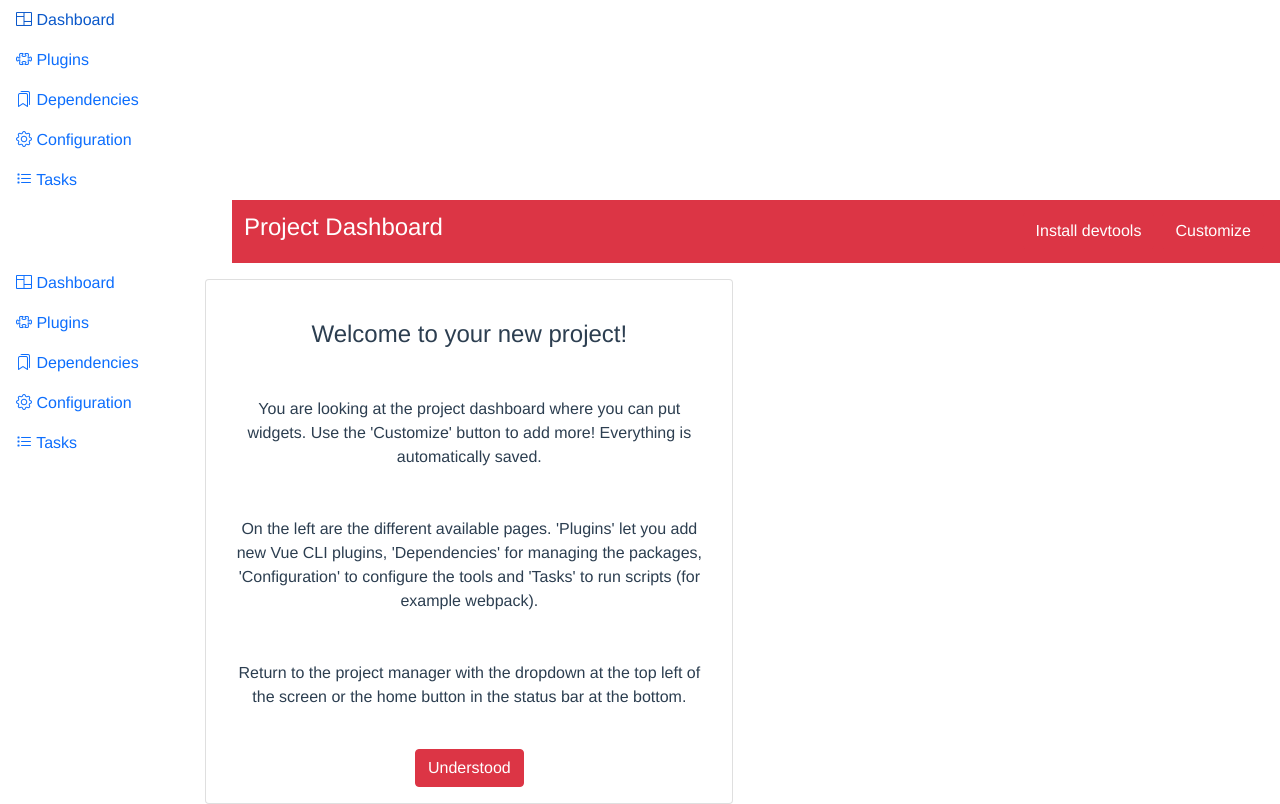
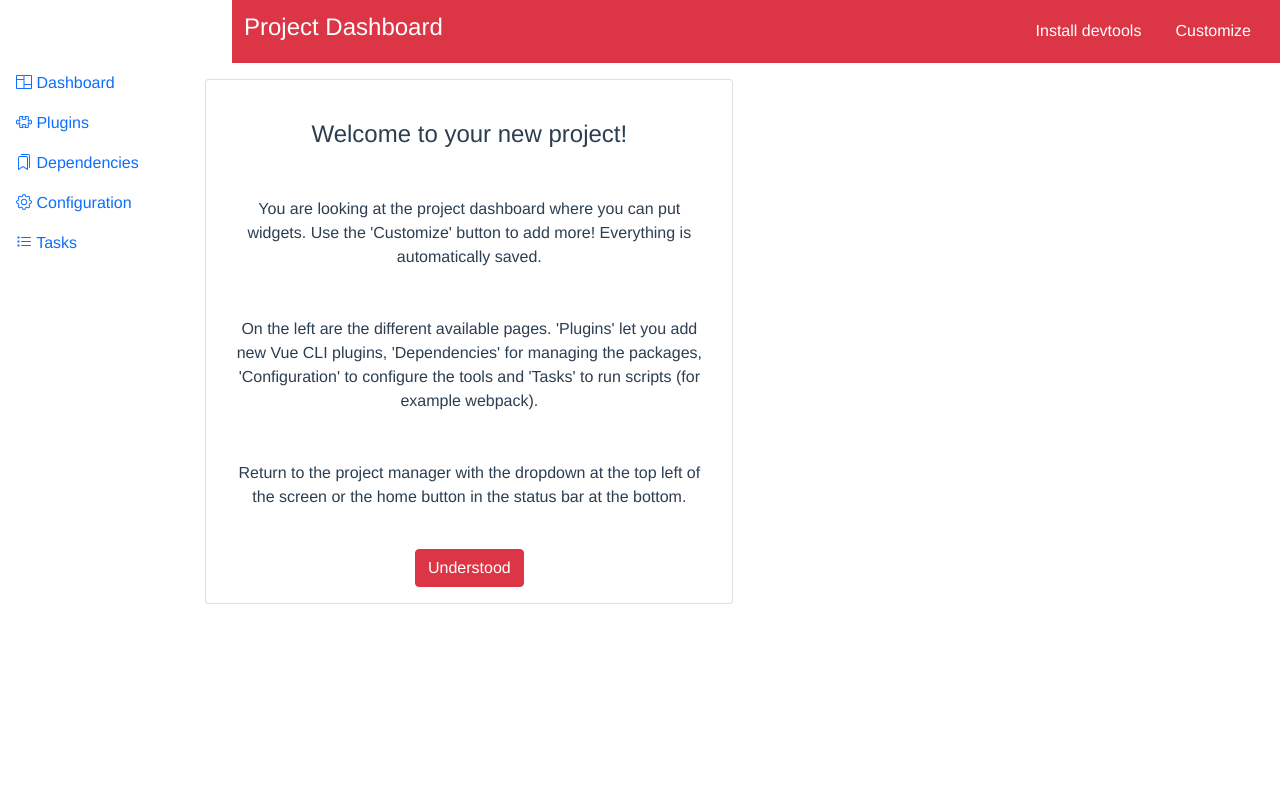
Before and after one commit to ryanngarciaa/mayajs-gui, a Vue app: page /dashboard in a window 1280 px wide. Built offline with nearby package versions, Linux system fonts and the light colour scheme.

Commit message:
Remove cloned errors

```diff
--- a/src/views/ProjectDashboard.vue
+++ b/src/views/ProjectDashboard.vue
@@ -1,6 +1,5 @@
 <template>
   <div>
-    <ProjectLayout />
     <nav class="navbar navbar-expand-lg">
       <div class="container-fluid">
         <a class="navbar-brand"><h4>Project Dashboard</h4></a>
```
